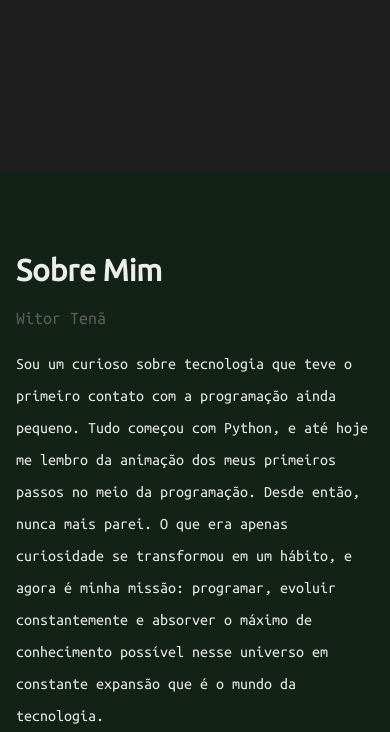
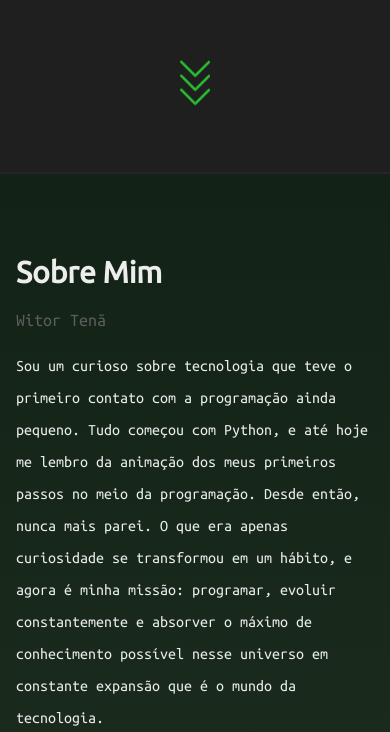
Before and after one commit to WitorDev/witortena, a Next.js app: page / in a window 390 px wide. Shown: the part 672-1404 px from the top of the page. Built offline with nearby package versions, Linux system fonts and the light colour scheme; a web font is replaced by a local one.

Commit message:
added gradient effect to about section

```diff
--- a/app/components/About.tsx
+++ b/app/components/About.tsx
@@ -19,7 +19,10 @@ const ubuntuSansMonoFont = Ubuntu_Mono({
 
 export default function About() {
   return (
-    <div id="about" className="bg-secondary-bg">
+    <div
+      id="about"
+      className="sm:bg-gradient-to-br bg-gradient-to-b sm:to-primary-accent/10 to-primary-accent/15 from-secondary-bg border-b-2 border-t-2 border-primary-bg"
+    >
       <motion.section
         className={`sm:${ubuntuMonoFont.className} max-w-screen-xl px-4 mx-auto relative pb-20 md:flex-row-reverse flex-col-reverse flex gap-8 sm:justify-between`}
       >
--- a/app/components/Contact.tsx
+++ b/app/components/Contact.tsx
@@ -43,7 +43,10 @@ export default function Contact() {
     }
   };
   return (
-    <section id="contact" className="bg-secondary-bg ">
+    <section
+      id="contact"
+      className="bg-secondary-bg border-b-2 border-t-2 border-primary-bg "
+    >
       <div
         className={`${ubuntuMonoFont.className} pb-20 max-w-screen-xl px-4 mx-auto sm:gap-8 relative flex flex-col sm:flex-row pt-20`}
       >
--- a/app/components/Hero.tsx
+++ b/app/components/Hero.tsx
@@ -31,7 +31,7 @@ export default function Hero() {
   return (
     <motion.section
       id="hero"
-      className={`${ubuntuMonoFont.className} bg-background border-primary-bg mx-auto sm:bg-none relative px-4  h-screen overflow-hidden flex flex-col justify-center items-center text-left`}
+      className={`${ubuntuMonoFont.className} bg-background mx-auto  relative px-4  h-screen overflow-hidden flex flex-col justify-center items-center text-left`}
     >
       <div className="hidden sm:block translate-y-14 absolute saturate-100 opacity-25 -z-0">
         <Image
@@ -68,7 +68,7 @@ export default function Hero() {
         Estudante de Ciência da Computação
       </motion.h2>
       {/* Arrow down icon */}
-      <div className="absolute hidden sm:block bottom-20 pr-8 animate-bounce">
+      <div className="absolute sm:block bottom-10 sm:bottom-20 sm:pr-8 animate-bounce">
         <SlArrowDown
           size={30}
           strokeWidth={25}
--- a/app/components/ProjectCard.tsx
+++ b/app/components/ProjectCard.tsx
@@ -21,9 +21,9 @@ export default function ProjectCard({
 }: ProjectCardProps) {
   return (
     <motion.div
-      initial={{ scale: 0.9 }}
+      initial={{ scale: 0.95, opacity: 0.5 }}
       transition={{ duration: 0.35 }}
-      whileInView={{ scale: 1 }}
+      whileInView={{ scale: 1, opacity: 1 }}
       viewport={{ once: true, amount: 0.4 }}
       className="flex relative hover:border-secondary-accent max-w-160 hover:bg-secondary-bg border border-transparent rounded-lg transiiton-all flex-col sm:min-h-110 bg-primary-bg text-white"
     >
--- a/app/components/ReportCard.tsx
+++ b/app/components/ReportCard.tsx
@@ -34,9 +34,9 @@ export default function ReportCard({
       className="min-w-[300px] max-w-[400px]"
     >
       <motion.div
-        initial={{ scale: 0.9 }}
+        initial={{ scale: 0.98, opacity: 0.5 }}
         transition={{ duration: 0.35 }}
-        whileInView={{ scale: 1 }}
+        whileInView={{ scale: 1, opacity: 1 }}
         viewport={{ once: true, amount: 0.4 }}
         className="bg-primary-bg rounded-lg overflow-hidden group cursor-pointer border border-transparent hover:border-secondary-accent transition-all flex flex-col h-[500px]"
       >
--- a/app/components/ReportHeroSection.tsx
+++ b/app/components/ReportHeroSection.tsx
@@ -48,7 +48,7 @@ export default function ReportHeroSection({ title }: ReportHeroSectionProps) {
           ? "Monitoria de alunos"
           : "Pesquisas e estudos em grupo"}
       </h2>
-      <div className="absolute hidden sm:block bottom-20 pr-8 animate-bounce z-10">
+      <div className="absolute sm:block bottom-10 sm:bottom-20 sm:pr-8 animate-bounce">
         <SlArrowDown
           size={30}
           strokeWidth={25}
--- a/app/components/TextCard.tsx
+++ b/app/components/TextCard.tsx
@@ -21,9 +21,9 @@ export default function TextCard({
 }: TextCardProps) {
   return (
     <motion.div
-      initial={{ scale: 0.9 }}
+      initial={{ scale: 0.95, opacity: 0.5 }}
       transition={{ duration: 0.35 }}
-      whileInView={{ scale: 1 }}
+      whileInView={{ scale: 1, opacity: 1 }}
       viewport={{ once: true, amount: 0.4 }}
       className={`${
         link && "hover:border-secondary-accent hover:bg-secondary-bg"
```
